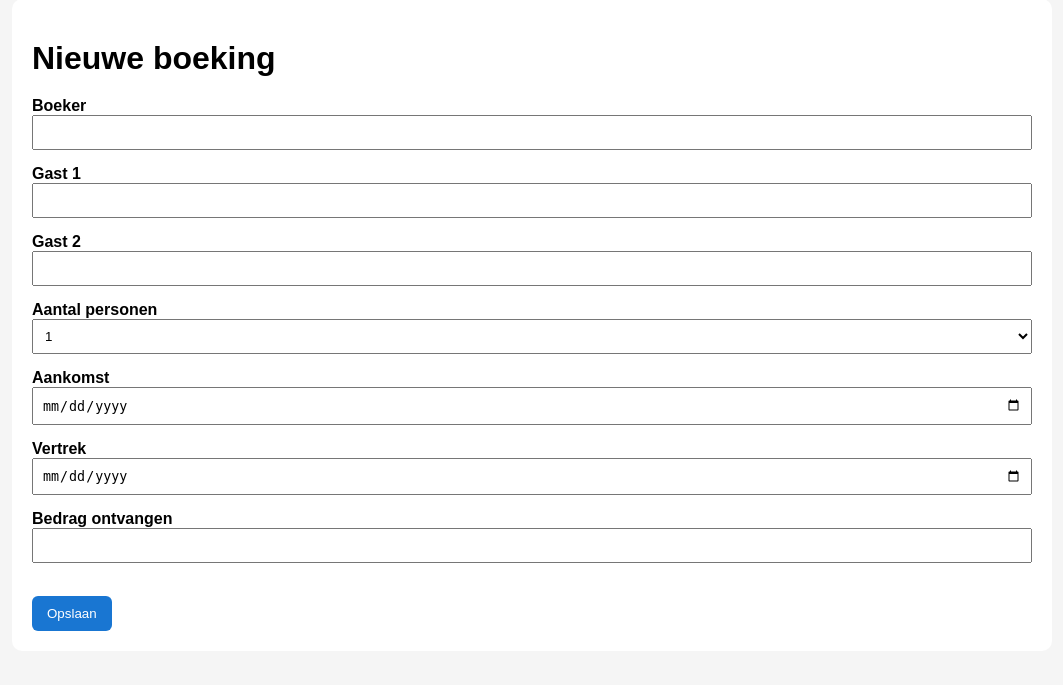
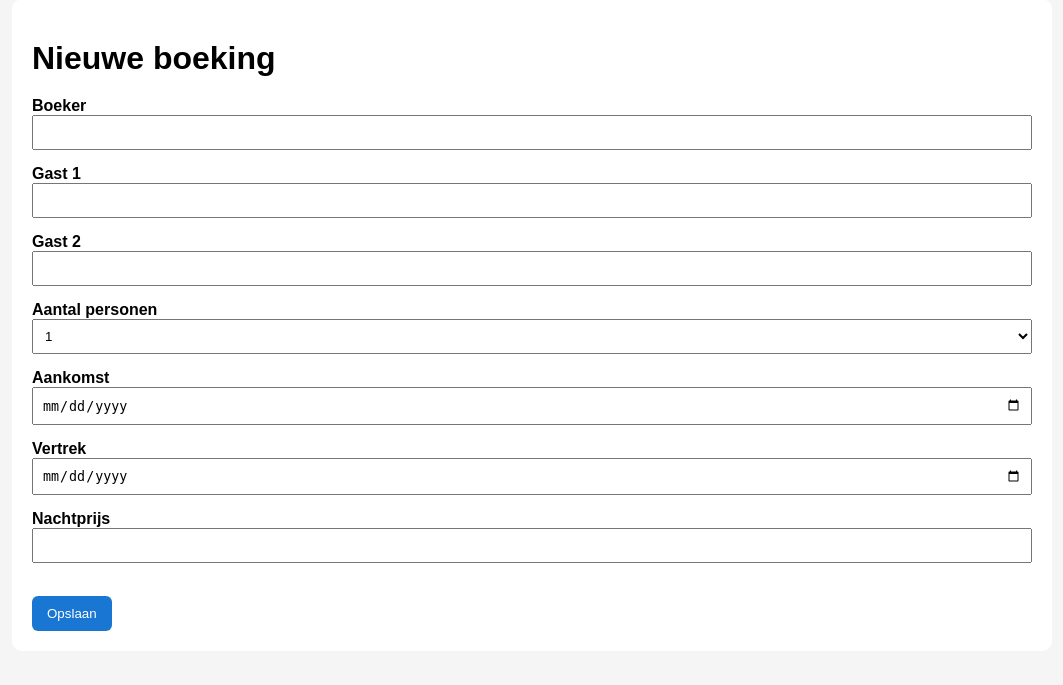
Before and after one commit to l4aspider-design/ha-gastenapp, a Python web app: template gastenapp/templates/nieuw.html in a window 1280 px wide. Shown: the part 21-706 px from the top of the page, without its empty margins (108-1171 px from the left). Run offline with Jinja, Linux system fonts and the light colour scheme; the template is opened without the code that fills it, so the values that code supplies are empty.

Commit message:
Update nieuw.html

```diff
--- a/gastenapp/templates/nieuw.html
+++ b/gastenapp/templates/nieuw.html
@@ -58,12 +58,13 @@ name="vertrek"
 value="{{ boeking.vertrek if boeking else '' }}"
 required>
 
-<label>Bedrag ontvangen</label>
-<input name="bedrag"
+<label>Nachtprijs</label>
+<input name="nachtprijs"
 type="number"
 step="0.01"
-value="{{ boeking.bedrag if boeking else '' }}">
-
+min="0"
+value="{{ boeking.nachtprijs if boeking else '' }}"
+required>
 <br><br>
 
 <button type="submit">
```
